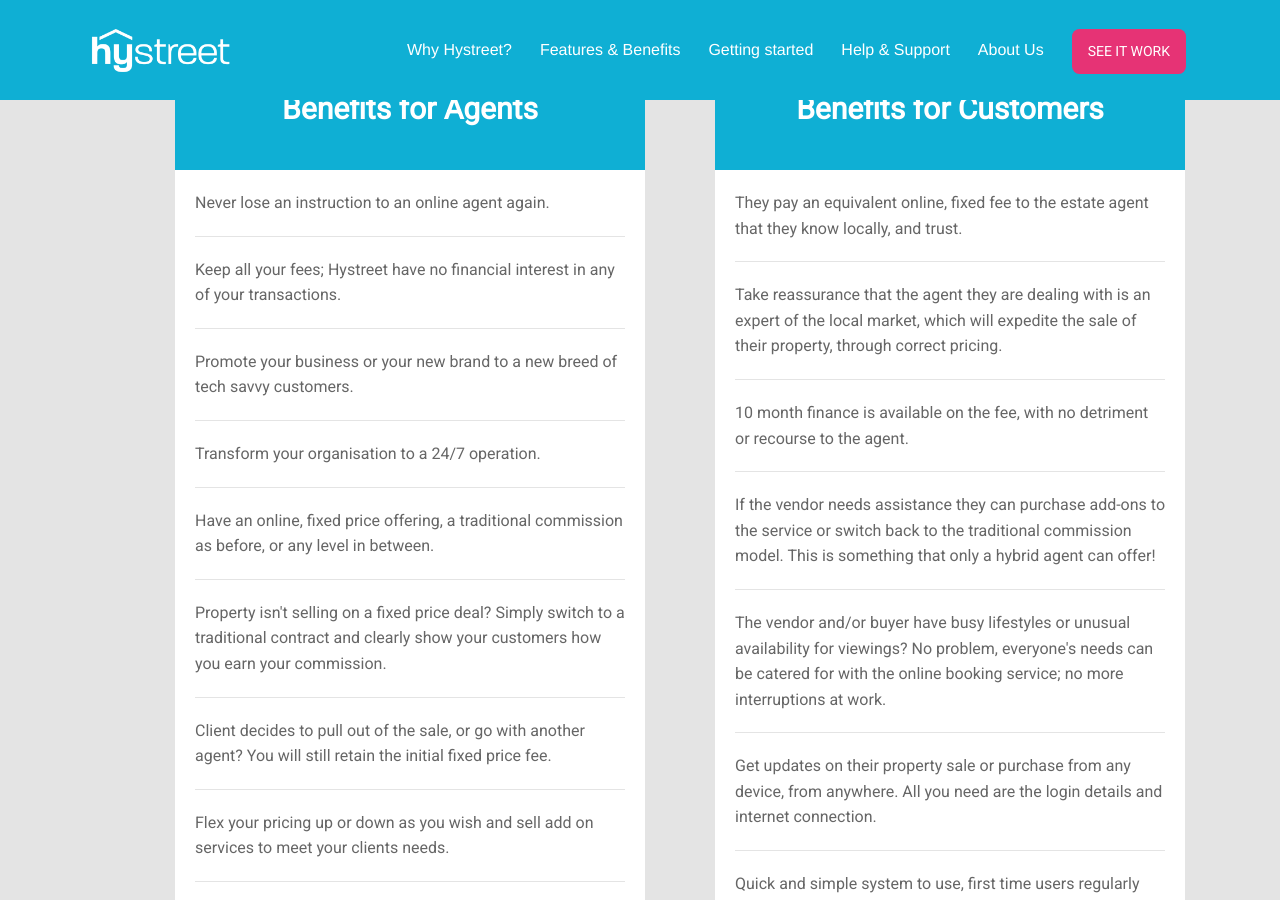
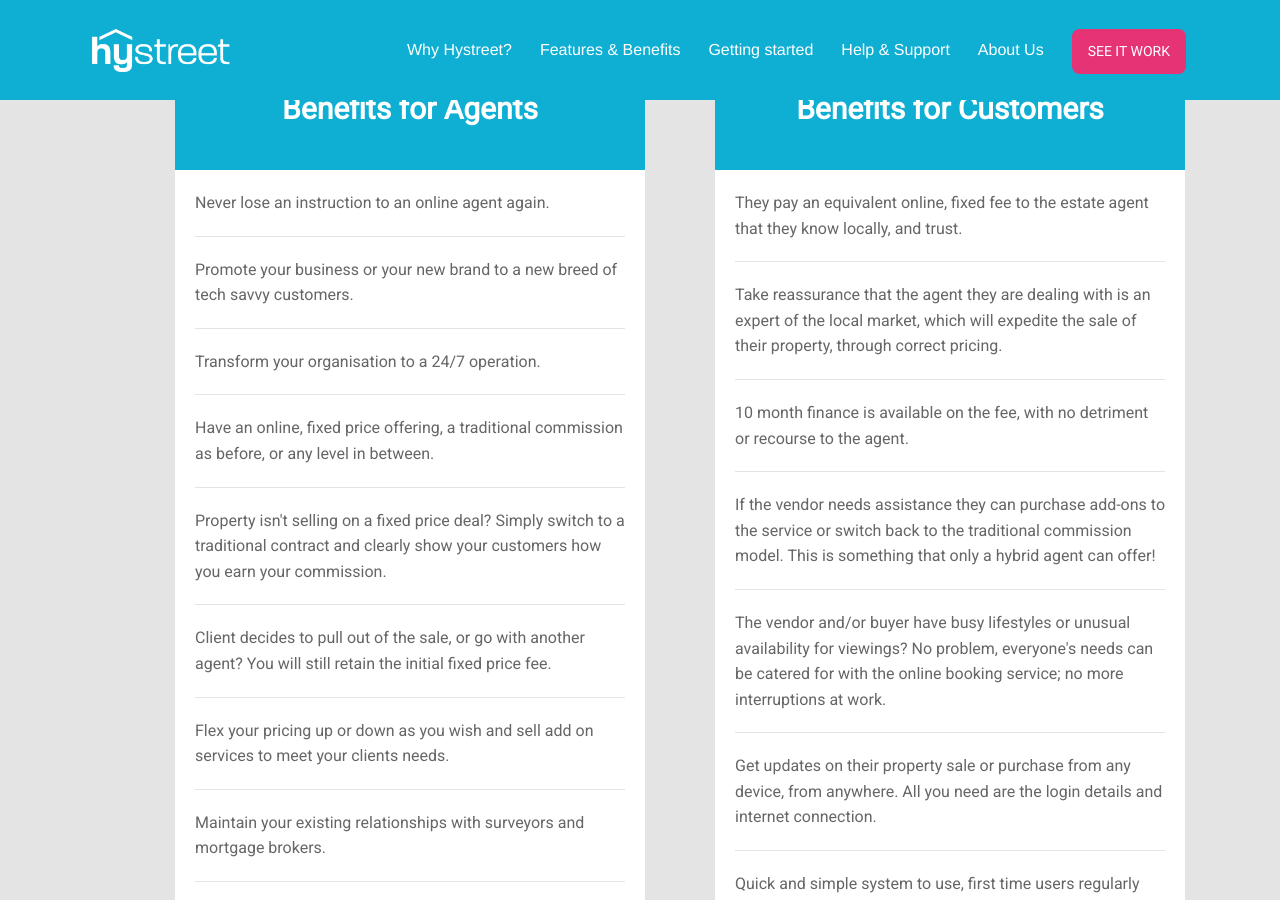
Before and after one commit to hystreet/hystreet.github.io, a Jekyll site: the page built from features-benefits/index.html, in a window 1280 px wide and 900 px high, scrolled down 499 px. Built offline with Jekyll 4.4.1, drawn with Linux system fonts in a browser that asks for light colours; some web fonts are replaced; a script that is not in the unit is left out.

Commit message:
removing mention of monthly fees and not taking anything from their fees

```diff
--- a/features-benefits/index.html
+++ b/features-benefits/index.html
@@ -37,9 +37,6 @@
 					<ul class="features-list">
 						<li class="features-item">
 							Never lose an instruction to an online agent again.
-						</li>
-						<li class="features-item">
-							Keep all your fees; Hystreet have no financial interest in any of your transactions.
 						</li>
 						<li class="features-item">
 							Promote your business or your new brand to a new breed of tech savvy customers.
```
